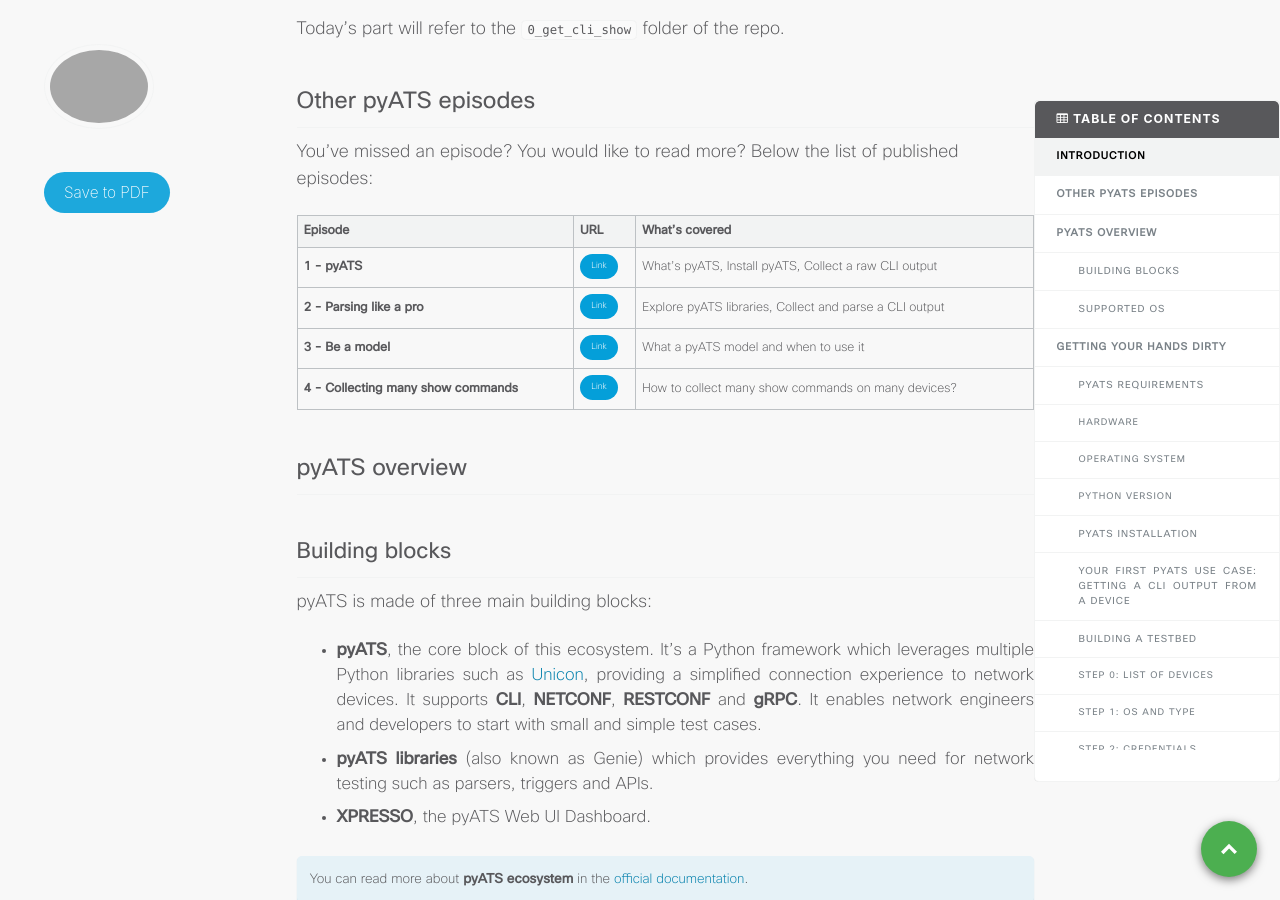
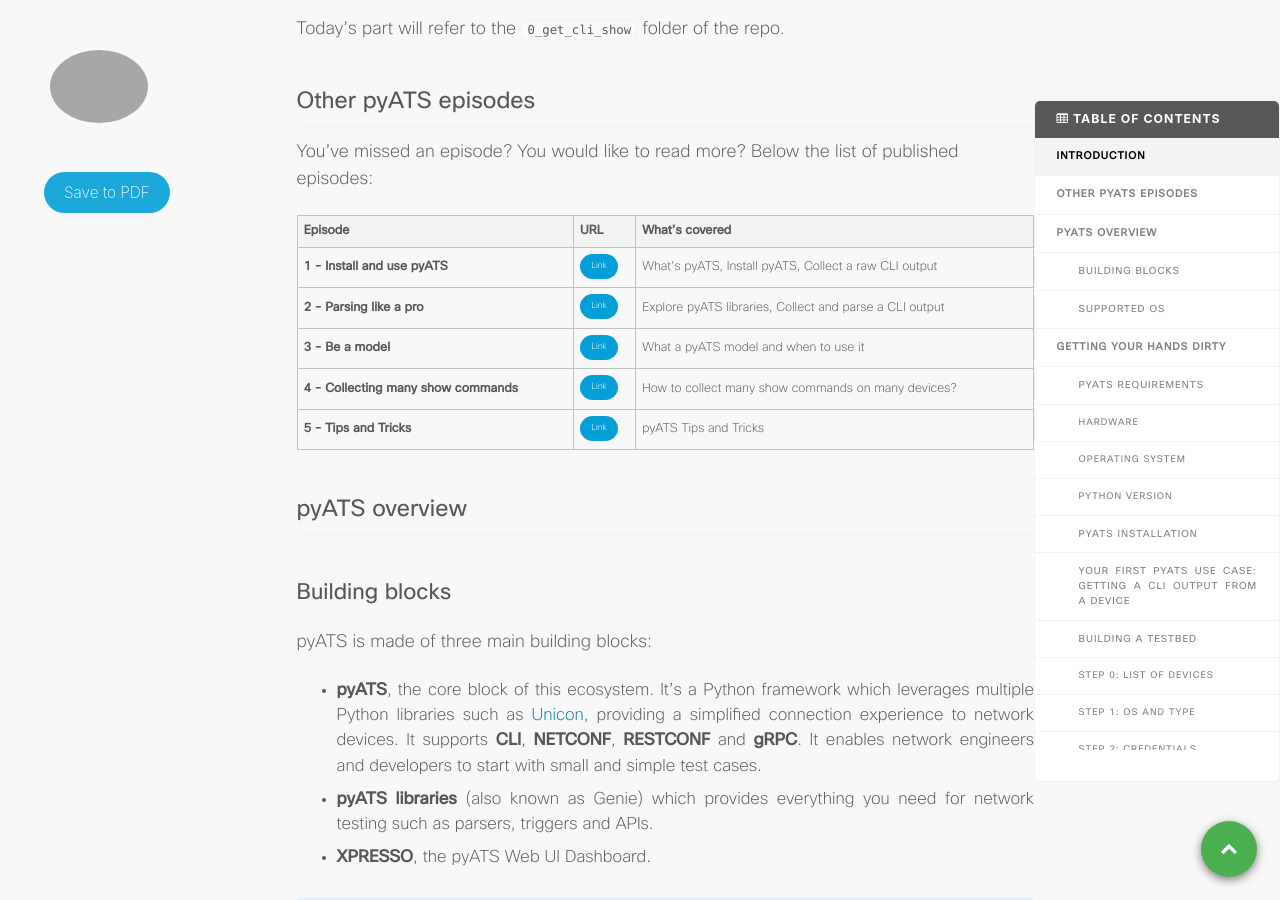
Before and after one commit to xrdocs/programmability, a Jekyll site: the page built from _tutorials/pyats-series-install-and-use-pyats.md, in a window 1280 px wide and 900 px high, scrolled down 940 px. Built offline with Jekyll 4.4.1, drawn with Linux system fonts in a browser that asks for light colours; comment, search, counter and statistics services are not loaded.

Commit message:
Update pyats-series-install-and-use-pyats.md

```diff
--- a/_tutorials/pyats-series-install-and-use-pyats.md
+++ b/_tutorials/pyats-series-install-and-use-pyats.md
@@ -117,10 +117,11 @@ You've missed an episode? You would like to read more? Below the list of publish
 
 | Episode 	| URL                                                                                              	| What's covered                                        	|
 |---------	|--------------------------------------------------------------------------------------------------	|-------------------------------------------------------	|
-| **1 - pyATS**       	| [Link](https://xrdocs.io/programmability/tutorials/pyats-series-install-and-use-pyats/){: .btn}  	|  What's pyATS, Install pyATS, Collect a raw CLI output 	|
+| **1 - Install and use pyATS**       	| [Link](https://xrdocs.io/programmability/tutorials/pyats-series-install-and-use-pyats/){: .btn}  	|  What's pyATS, Install pyATS, Collect a raw CLI output 	|
 | **2 - Parsing like  a pro**       	| [Link](https://xrdocs.io/programmability/tutorials/pyats-series-parsing-like-a-pro/){: .btn} 	|  Explore pyATS libraries, Collect and parse a CLI output        	|
 | **3 - Be a model**       	| [Link](https://xrdocs.io/programmability/tutorials/pyats-series-be-a-model/){: .btn} 	|  What a pyATS model and when to use it        	|
-| **4 - Collecting many show commands**       	| [Link](https://xrdocs.io/programmability/tutorials/pyats-series-collecting-many-show-commands/){: .btn} 	|  How to collect many show commands on many devices?   |
+| **4 - Collecting many show commands**       	| [Link](https://xrdocs.io/programmability/tutorials/pyats-series-collecting-many-show-commands/){: .btn} 	|  How to collect many show commands on many devices? |
+| **5 - Tips and Tricks**       	| [Link](https://xrdocs.io/programmability/tutorials/pyats-series-tips-and-tricks/){: .btn} 	|  pyATS Tips and Tricks |
 
 
 # pyATS overview
```
